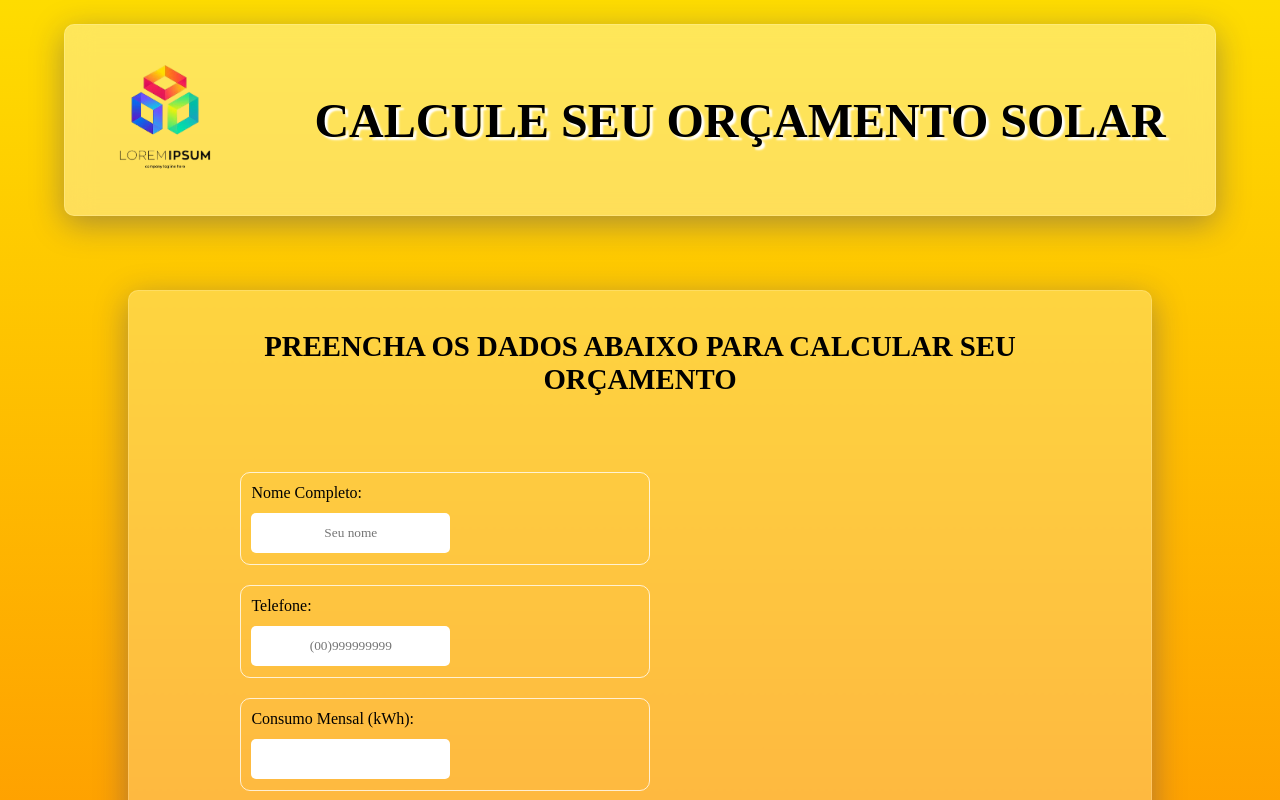
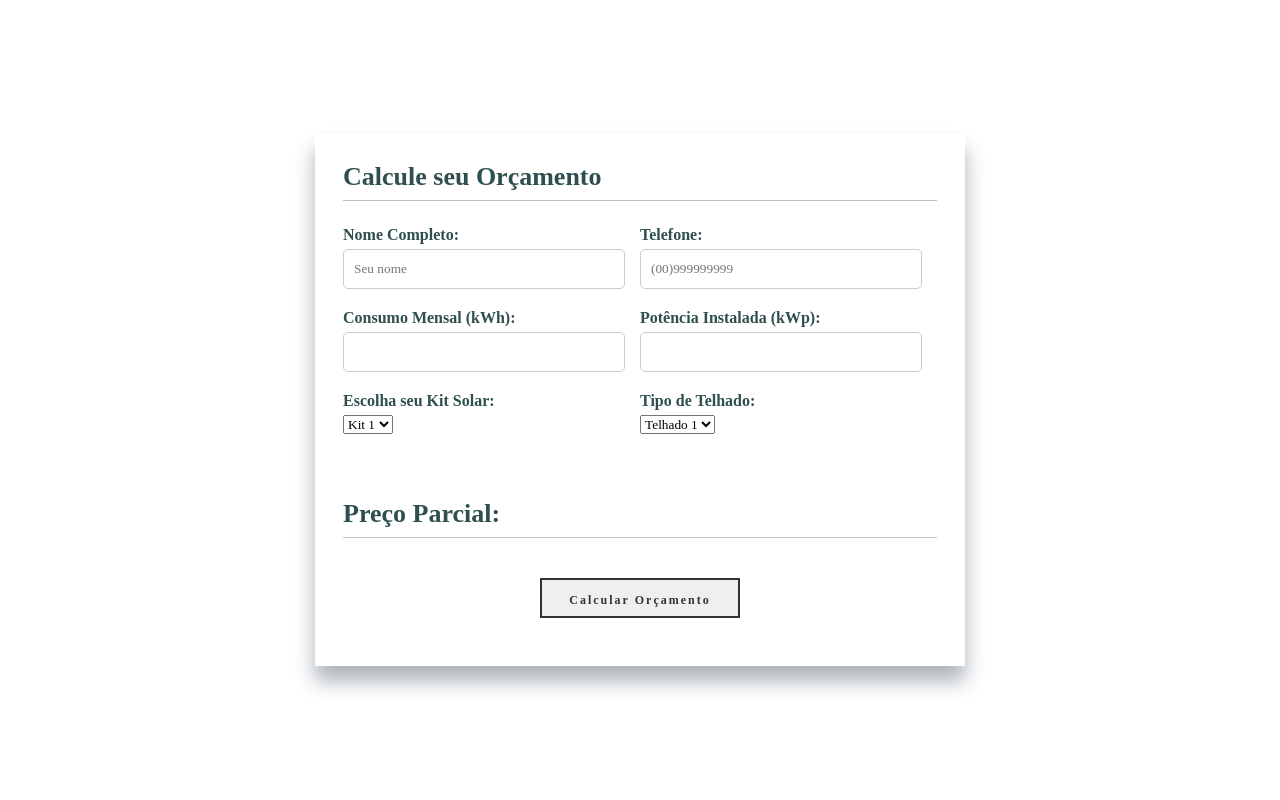
Before and after one commit to Void-Cla/voidsun, a plain HTML site: page index.html in a window 1280 px wide. Shown: the top 800 px of the page. Drawn offline with Linux system fonts and the light colour scheme; a web font is replaced by a local one.

Commit message:
update frontend
update o html, css e js do projeto

```diff
--- a/index.html
+++ b/index.html
@@ -18,41 +18,34 @@
 
 <body>
 
-    <header>
-        <div id="header-container">
-            <div class="logo">
-                <img src="logo.png" alt="Logo Energia Solar">
-            </div>
-            <h1>Calcule seu Orçamento Solar</h1>
-        </div>
-    </header>
 
     <main class="container">
-        <div class="glass"></div>
-        <div class="form-container">
-            <h2>Preencha os dados abaixo para calcular seu orçamento</h2>
-            <form id="input-container">
-                <div class="input-group">
+        <form id="input-container">
+            <h2>Calcule seu Orçamento</h2>
+            <!-- form-container -->
+            <div class="content">
+                <!-- input-group -->
+                <div class="input-box">
                     <label for="nome">Nome Completo:</label>
                     <input type="text" name="nome" placeholder="Seu nome" required>
                 </div>
 
-                <div class="input-group">
+                <div class="input-box">
                     <label for="telefone">Telefone:</label>
                     <input type="text" name="telefone" placeholder="(00)999999999" required>
                 </div>
 
-                <div class="input-group">
+                <div class="input-box">
                     <label for="consumo">Consumo Mensal (kWh):</label>
                     <input type="number" name="consumo" required>
                 </div>
 
-                <div class="input-group">
+                <div class="input-box">
                     <label for="potencia">Potência Instalada (kWp):</label>
                     <input type="number" name="potencia" required>
                 </div>
 
-                <div class="input-group">
+                <div class="input-box">
                     <label for="kit">Escolha seu Kit Solar:</label>
                     <select name="kit" required>
                         <option value="kit_1">Kit 1</option>
@@ -60,12 +53,16 @@
                     </select>
                 </div>
 
-                <div class="input-group">
+                <div class="input-box">
                     <label for="telhado">Tipo de Telhado:</label>
                     <select name="telhado" required>
                         <option value="telhado_1">Telhado 1</option>
                         <option value="telhado_2">Telhado 2</option>
                     </select>
+                </div>
+
+                <div class="price-container">
+                    <h2>Preço Parcial: <span id="total"></span></h2>
                 </div>
 
                 <div class="submit-container">
@@ -75,9 +72,9 @@
         </div>
 
 
-        <section id="orcamento-section" style="display: none;">
-            <h1>Orçamento Solar</h1>
-            <div class="container" id="content">
+        <section class="orcamento-section">
+            <h2>Orçamento Solar</h2>
+            <div class="content-pdf" id="content">
 
                 <div class="info-section">
                     <h2>Informações do Cliente</h2>
--- a/script.js
+++ b/script.js
@@ -78,7 +78,7 @@ function updateUI(result) {
 
     // Exibe a seção de orçamento e oculta o formulário
     document.getElementById('orcamento-section').style.display = 'block';
-    document.querySelector('.form-container').style.display = 'none';
+    document.querySelector('.content').style.display = 'none';
 }
 
 // Função para baixar o orçamento como PDF
--- a/style.css
+++ b/style.css
@@ -1,4 +1,4 @@
-* {
+*{
     margin: 0;
     padding: 0;
     box-sizing: border-box;
@@ -6,129 +6,69 @@
 }
 
 body {
-    height: 200vh;
-    width: 100%;
-    background: rgb(255,104,0);
-    background: linear-gradient(0deg, #ff6800 0%, #fedc00 100%);
-}
-
-header {
-    height: 30vh;
-    width: 100%;
     display: flex;
     align-items: center;
     justify-content: center;
-    margin-bottom: 50px;
-}
-
-#header-container {
-    display: flex;
-    align-items: center;
-    height: 80%;
-    width: 90%;
-    background: rgba( 255, 255, 255, 0.35 );
-    box-shadow: 0 8px 32px 0 rgba( 31, 38, 135, 0.37 );
-    backdrop-filter: blur( 13.5px );
-    -webkit-backdrop-filter: blur( 13.5px );
-    border-radius: 10px;
-    border: 1px solid rgba( 255, 255, 255, 0.18 );
-}
-
-#header-container > h1 {
-    font-size: 3rem;
-    margin: 0 auto;
-    text-transform: uppercase;
-    text-shadow: 3px 3px 2px #fff;
-}
-
-.logo > img {
-    height: 200px;
-}
-
-.glass {
-    height: 130vh;
-    width: 80%;
-    position: absolute;
-    background-color: #fff;
-    background: rgba( 255, 255, 255, 0.25 );
-    box-shadow: 0 8px 32px 0 rgba( 31, 38, 135, 0.37 );
-    backdrop-filter: blur( 1px );
-    -webkit-backdrop-filter: blur( 1px );
-    border-radius: 10px;
-    border: 1px solid rgba( 255, 255, 255, 0.18 );
+    height: 100vh;
 }
 
 .container {
-    height: 120vh;
-    width: 100%;
-    display: flex;
-    justify-content: center;
+    max-width: 650px;
+    padding: 28px;
+    margin: 0 28px;
+    box-shadow: 0 15px 20px #abb2b9;
 }
 
-.form-container {
-    height: 100%;
-    width: 80%;
-    display: flex;
-    flex-direction: column;
-    align-items: center;
-    position: relative;
+h2 {
+    font-size: 26px;
+    font-weight: 600;
+    text-align: left;
+    color: #2f4f4f;
+    padding-bottom: 8px;
+    border-bottom: 1px solid #c0c0c0;
 }
 
-.form-container >h2 {
-    text-align: center;
-    font-size: 1.8rem;
-    padding: 40px;
-    text-transform: uppercase;
-    height: 20%;
+.content {
+    display: flex;
+    flex-wrap: wrap;
+    justify-content: space-between;
+    padding: 20px 0;
 }
 
-.form-container >form {
-    height: 100%;
+.input-box {
+    display: flex;
+    flex-wrap: wrap;
+    width: 50%;
+    padding-bottom: 15px;
 }
 
-#input-container {
-    display: flex;
-    flex-direction: column;
-    justify-content: space-between;
-    align-items: start;
-    width: 80%;
+.input-box label {
+    width: 95%;
+    color: #2f4f4f;
+    font-weight: bold;
+    margin: 5px 0;
 }
 
-.input-group {
-    height: 100px;
-    width: 50%;
-    display: flex;
-    flex-direction: column;
-    justify-content: space-evenly;
-    border: 1px solid #ffffffc5;
-    border-radius: 10px ;
-    margin: 10px;
-    padding: 0 0 0 10px;
+.input-box input {
+    height: 40px;
+    width: 95%;
+    padding: 0 10px;
+    border-radius: 5px;
+    border: 1px solid #ccc;
+    outline: none;
 }
 
-.input-group input {
-    height: 40px;
-    width: 50%;
-    outline: none;
-    text-align: center;
-    border-radius: 5px;
-    border: 1px solid rgba(255, 255, 255, 0.47);
-}
-
-.input-group input:focus {
-    border: 2px solid #000000a7;
-}
-
-.input-group select {
-    width: 40%;
+.input-box input:is(:focus, :valid) {
+    box-shadow: 0 3px 6px rgba(0, 0, 0, 0.2);
 }
 
 .submit-container {
-    width: 40%;
+    width: 100%;
     height: 15%;
     display: flex;
     justify-content: center;
     align-items: end;
+    margin-top: 40px;
 }
 
 .submit-container > button {
@@ -138,12 +78,13 @@ header {
 
   #btn-edit{
     display: block;
-    width: 300px;
-    height: 50px;
+    width: 200px;
+    height: 40px;
     line-height: 40px;
-    font-size: 15px;
+    font-size: 12px;
     font-family: sans-serif;
     text-decoration: none;
+    font-weight: bold;
     color: #333;
     border: 2px solid #333;
     letter-spacing: 2px;
@@ -153,7 +94,7 @@ header {
   }
 
   #btn-edit span{
-    bottom: 12px;
+    bottom: 15px;
     position: relative;
     z-index: 2;
   }
@@ -165,7 +106,7 @@ header {
     left: 0;
     width: 0;
     height: 100%;
-    background: #ff8400;
+    background: #7c7c7c;
     transition: all .35s;
   }
 
@@ -177,58 +118,94 @@ header {
     width: 100%;
   }
 
+  .price-container {
+    margin-top: 50px;
+    width: 100%;
+  }
 
+  #price {
+    font-size: 25px;
+    margin-left: 5px;
+  }
 
+  @media(max-width:600px) {
+
+    .container {
+        min-width: 280px;
+    }
+
+    .content {
+        max-height: 380px;
+        overflow: auto;
+    }
+
+    h2,
+    #price {
+        font-size: 19px;
+    }
+
+    #price {
+        margin-left: 0;
+    }
+
+    .input-box {
+        margin-bottom: 12px;
+        width: 100%;
+    }
+  }
 
 
 
   /* Orçamento Solar */
-#orcamento-section {
+.orcamento-section {
     display: none;
-    width: 70%;
-    background: rgba(255, 255, 255, 0.25);
+    width: 100%;
+    background: #ffffff40;
     border-radius: 10px;
-    box-shadow: 0 8px 32px 0 rgba(31, 38, 135, 0.37);
+    box-shadow: 0 15px 20px #abb2b9;
     backdrop-filter: blur(13px);
     -webkit-backdrop-filter: blur(13px);
     padding: 40px;
     margin-top: 50px;
-    border: 1px solid rgba(255, 255, 255, 0.18);
+    border: 1px solid #ffffff2e;
 }
 
 /* Título da Seção */
-#orcamento-section h1 {
+.orcamento-section h2 {
     font-size: 2.5rem;
-    text-align: center;
-    color: #1f72b6;
-    text-transform: uppercase;
-    margin-bottom: 20px;
-    text-shadow: 3px 3px 5px rgba(0, 0, 0, 0.2);
+}
+
+.content-pdf {
+    width: 100%;
+    display: flex;
+    flex-direction: column;
+    align-items: center;
+    margin-top: 20px;
 }
 
 /* Conteúdo da Seção */
-#content {
+/* #content {
     display: flex;
     flex-direction: column;
     justify-content: center;
     align-items: center;
     width: 100%;
-}
+} */
 
 .info-section {
     width: 80%;
     margin-bottom: 20px;
     padding: 20px;
-    background-color: rgb(216, 215, 149);
+    background-color: #efefef;
     border-radius: 10px;
-    border: 1px solid #ffffffc5;
+    border: 1px solid #c9c9c9;
     box-shadow: 0 4px 12px rgba(0, 0, 0, 0.1);
 }
 
 
 .info-section h2 {
     font-size: 1.6rem;
-    color: #1f72b6;
+    color: #2f4f4f;
     margin-bottom: 15px;
     text-align: center;
 }
@@ -243,7 +220,7 @@ header {
 /* Destaque para as informações importantes */
 .highlight {
     font-weight: bold;
-    color: #ff6800;
+    color: #2b2b2b;
 }
 
 /* Estilo do Botão de Download */
@@ -255,9 +232,9 @@ header {
     border: none;
     border-radius: 5px;
     cursor: pointer;
-    transition: background-color 0.3s ease;
+    transition: 0.3s ease;
     text-align: center;
-    margin-top: 100px;
+    margin-top: 50px;
     text-transform: uppercase;
 }
 
```
